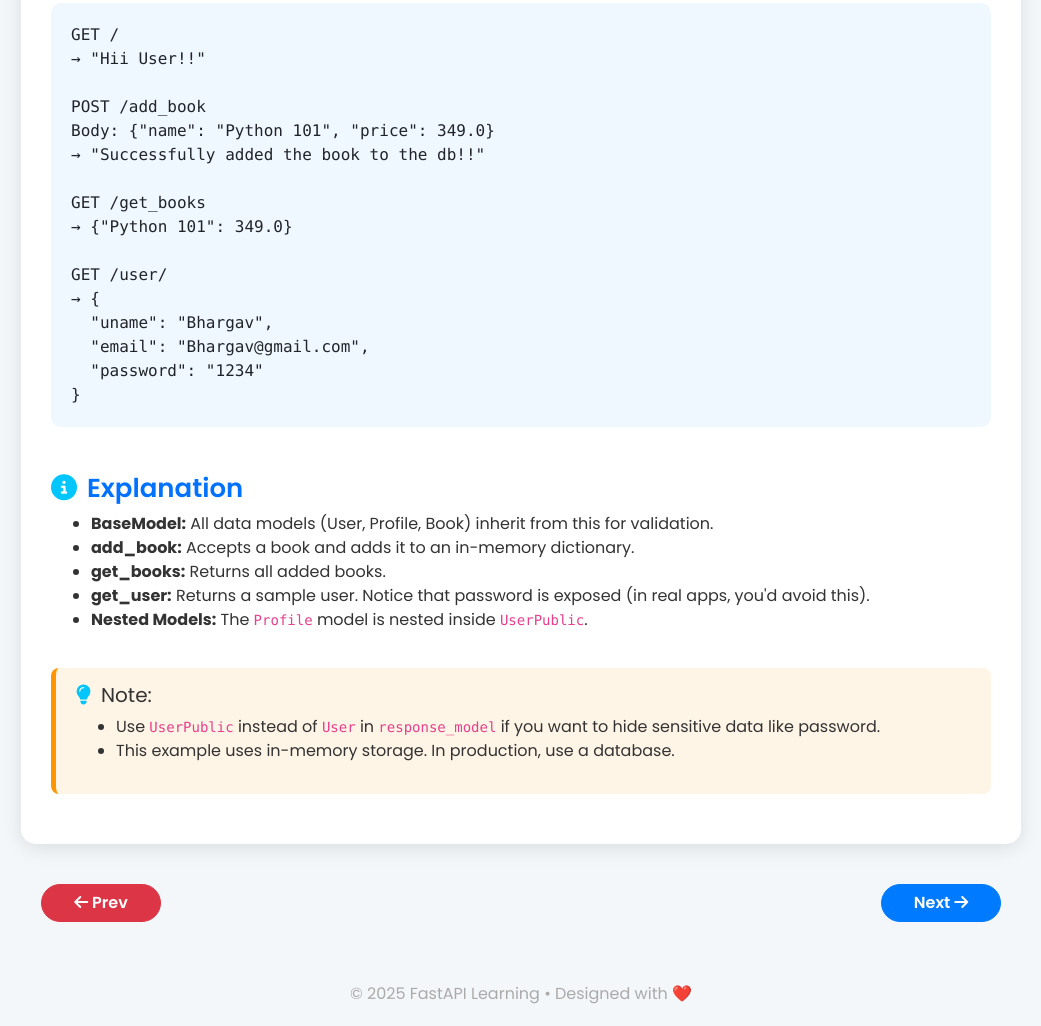
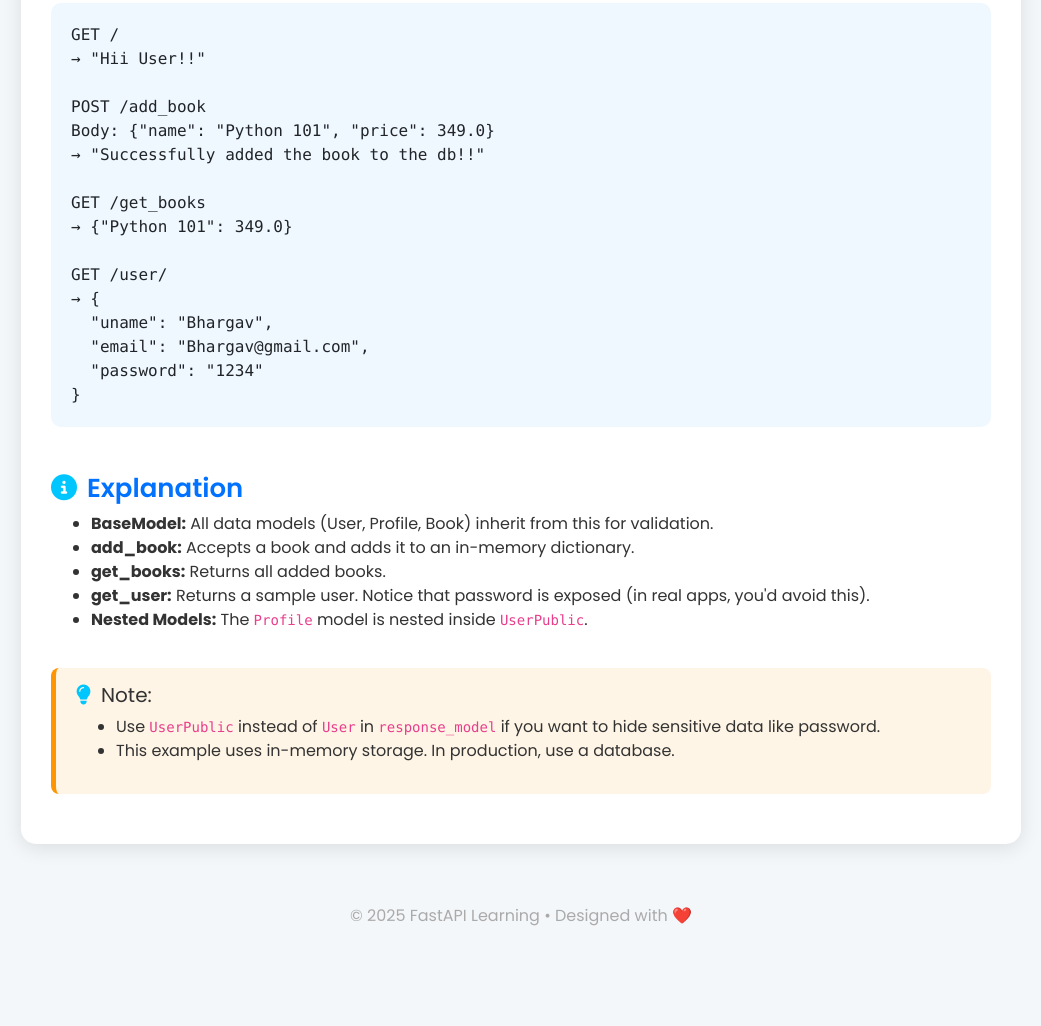
Before and after one commit to shyam044/G-36-Notes-03, a plain HTML site: page index.html in a window 1280 px wide. Shown: the part 1833-2859 px from the top of the page, without its empty margins (119-1160 px from the left). After the commit the page ends 2781 px from the top, so only its background shows below. Drawn offline with nearby package versions, Linux system fonts and the light colour scheme.

Commit message:
Update index.html

```diff
--- a/index.html
+++ b/index.html
@@ -185,15 +185,6 @@ GET /user/
   </div>
 </div>
 
-<!-- Navigation Buttons -->
-<div class="nav-buttons">
-  <a href="https://shyam044.github.io/bayes-theorem/" class="btn btn-danger btn-custom">
-    <i class="fas fa-arrow-left"></i> Prev
-  </a>
-  <a href="#" class="btn btn-primary btn-custom">
-    Next <i class="fas fa-arrow-right"></i>
-  </a>
-</div>
 
 <div class="footer">
   &copy; 2025 FastAPI Learning • Designed with ❤️
```
